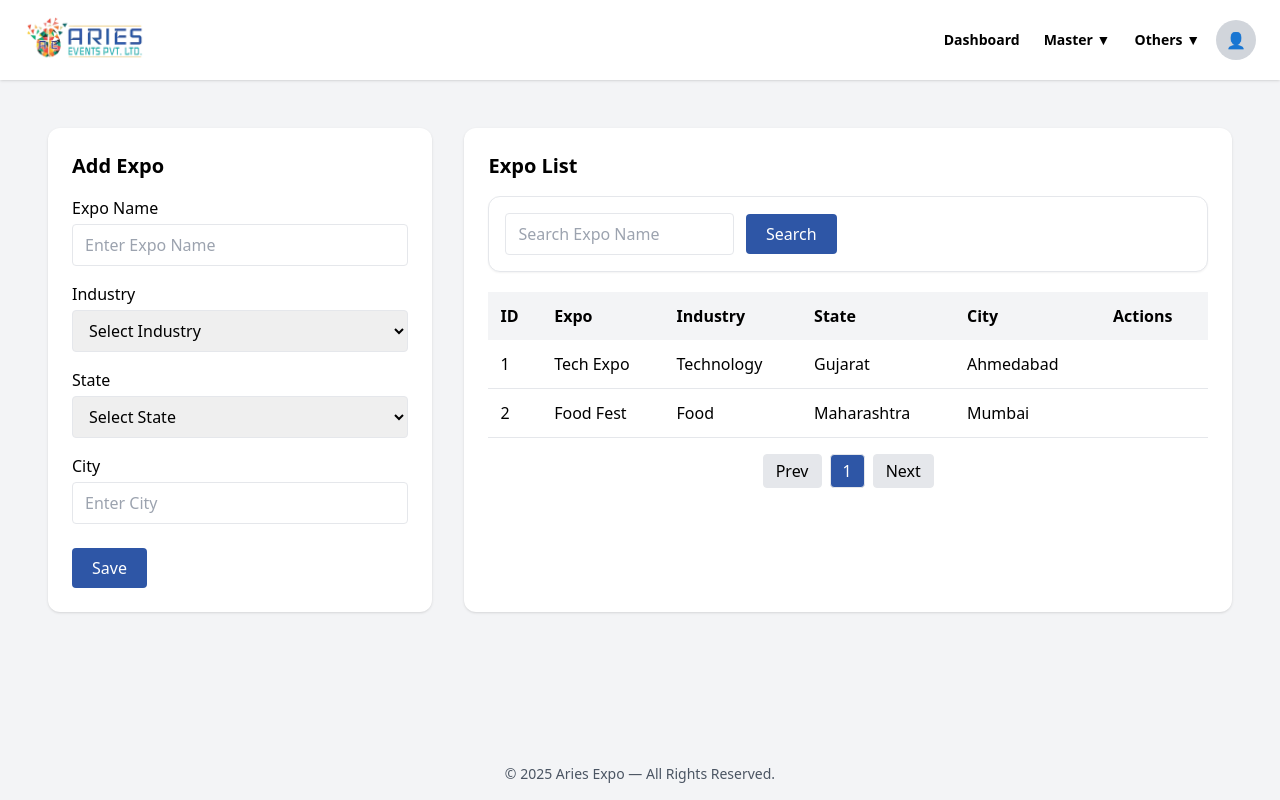
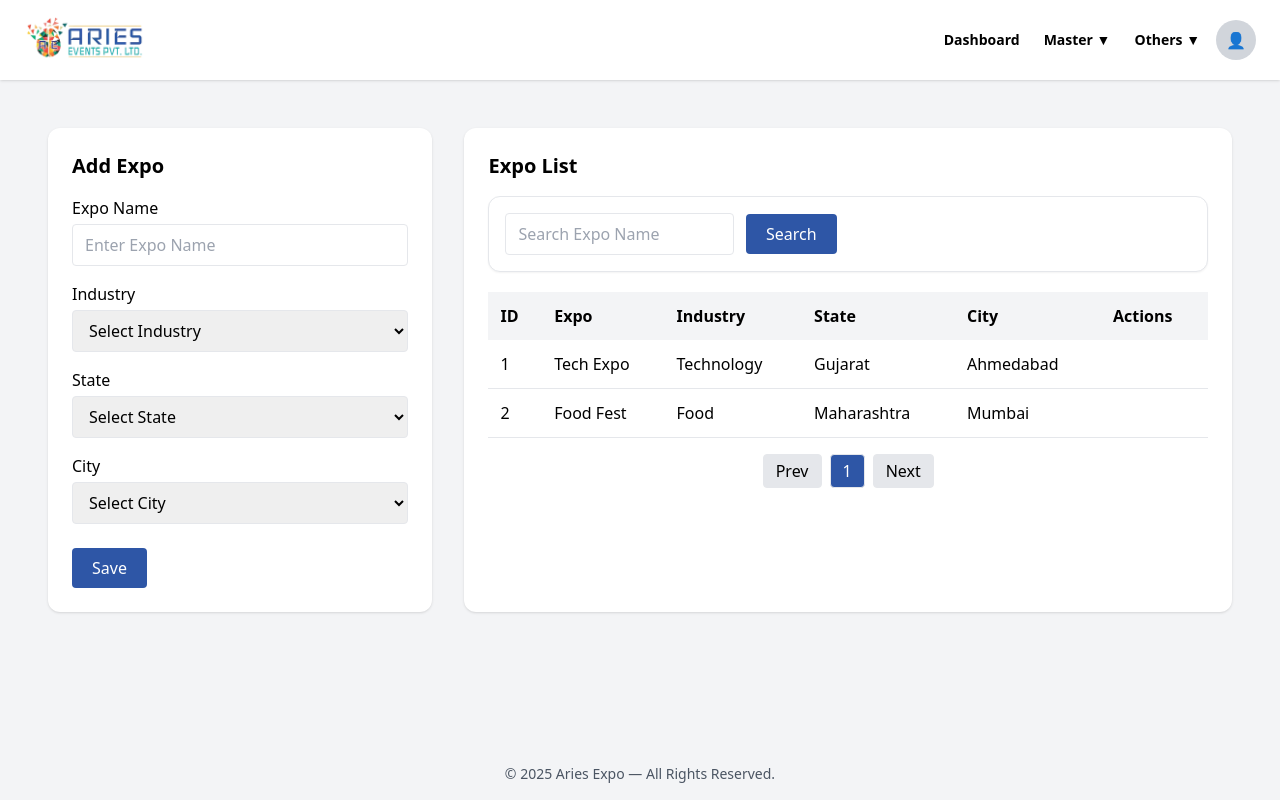
Before and after one commit to ApolloDev03/aries_expo, a React (Vite) app: page /admin/expo in a window 1280 px wide. Built offline with nearby package versions, Linux system fonts and the light colour scheme; no server answers; some icons are missing.

Commit message:
change in the expo master in the city.

```diff
--- a/src/pages/expo/ExpoList.tsx
+++ b/src/pages/expo/ExpoList.tsx
@@ -137,13 +137,18 @@ export default function ExpoMaster() {
         </select>
 
         <label className="font-medium">City</label>
-        <input
-          type="text"
+        <select
           value={cityValue}
           onChange={(e) => setCityValue(e.target.value)}
-          placeholder="Enter City"
           className="w-full border px-3 py-2 rounded mt-1 mb-6"
-        />
+        >
+          <option value="">Select City</option>
+          <option value="Ahmedabad">Ahmedabad</option>
+          <option value="Mumbai">Mumbai</option>
+          <option value="Surat">Surat</option>
+          <option value="Pune">Pune</option>
+          <option value="Jaipur">Jaipur</option>
+        </select>
 
         <button
           onClick={handleSave}
@@ -223,8 +228,7 @@ export default function ExpoMaster() {
           <button
             disabled={currentPage === 1}
             onClick={() => setCurrentPage(currentPage - 1)}
-            className={`px-3 py-1 rounded border ${
-              currentPage === 1 ? "bg-gray-200 cursor-not-allowed" : "bg-white hover:bg-gray-100"
+            className={`px-3 py-1 rounded border ${currentPage === 1 ? "bg-gray-200 cursor-not-allowed" : "bg-white hover:bg-gray-100"
               }`}
           >
             Prev
@@ -236,8 +240,7 @@ export default function ExpoMaster() {
               <button
                 key={page}
                 onClick={() => setCurrentPage(page)}
-                className={`px-3 py-1 rounded border ${
-                  currentPage === page
+                className={`px-3 py-1 rounded border ${currentPage === page
                   ? "bg-[#2e56a6] text-white"
                   : "bg-white hover:bg-gray-100"
                   }`}
@@ -250,8 +253,7 @@ export default function ExpoMaster() {
           <button
             disabled={currentPage === totalPages}
             onClick={() => setCurrentPage(currentPage + 1)}
-            className={`px-3 py-1 rounded border ${
-              currentPage === totalPages
+            className={`px-3 py-1 rounded border ${currentPage === totalPages
               ? "bg-gray-200 cursor-not-allowed"
               : "bg-white hover:bg-gray-100"
               }`}
@@ -305,14 +307,21 @@ export default function ExpoMaster() {
               </select>
 
               <label className="font-medium">City</label>
-              <input
-                type="text"
+              <select
                 value={editData.city}
                 onChange={(e) =>
                   setEditData({ ...editData, city: e.target.value })
                 }
                 className="w-full border px-3 py-2 rounded mt-1 mb-4"
-              />
+              >
+                <option value="">Select City</option>
+                <option value="Ahmedabad">Ahmedabad</option>
+                <option value="Mumbai">Mumbai</option>
+                <option value="Surat">Surat</option>
+                <option value="Pune">Pune</option>
+                <option value="Jaipur">Jaipur</option>
+              </select>
+
 
               <div className="flex justify-end gap-3">
                 <button
```
Lines whose indentation alone changed are shown as unchanged.
